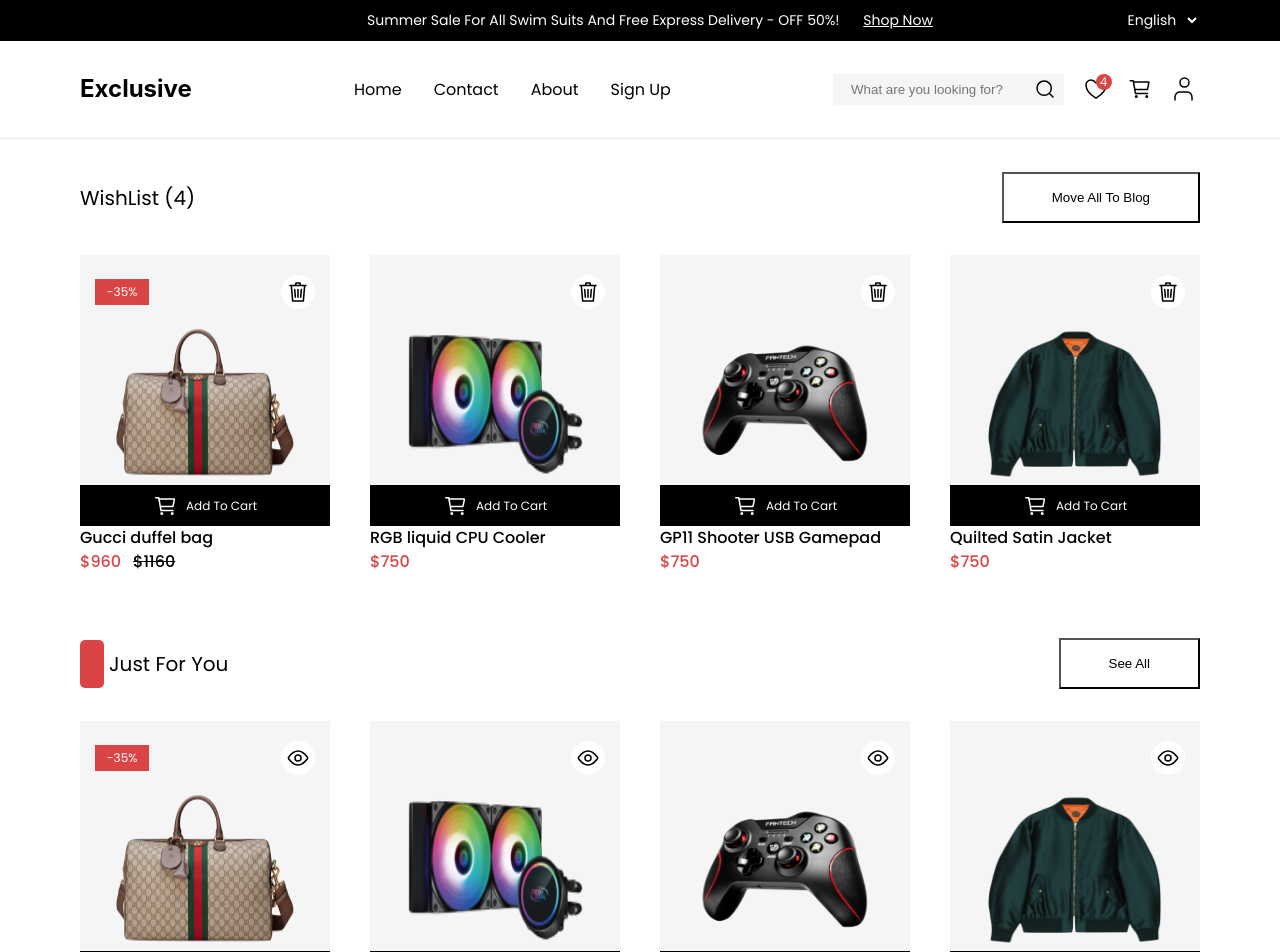
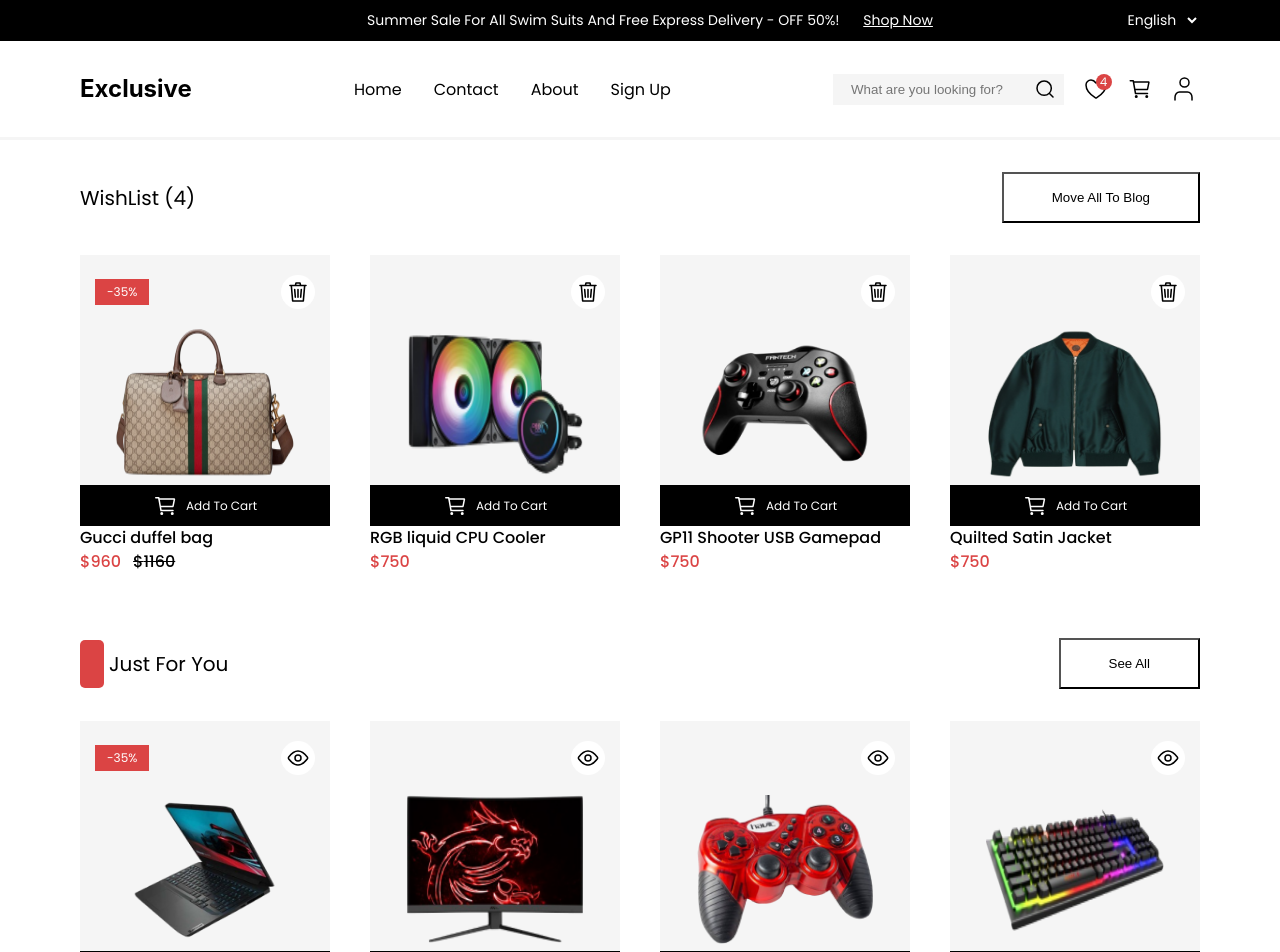
Before and after one commit to Chukwuderah/wishlist, a React (Vite) app: page / in a window 1280 px wide. Shown: the top 952 px of the page. Built offline with nearby package versions, Linux system fonts and the light colour scheme.

Commit message:
updated items

```diff
--- a/src/Suggestion.jsx
+++ b/src/Suggestion.jsx
@@ -1,12 +1,11 @@
 import React from "react";
-import duffle from "../src/assets/duffle.png";
-import gammaxx from "../src/assets/gammaxx.png";
-import frame from "../src/assets/Frame 608.png";
-import jacket from "../src/assets/jacket.png";
-
+import laptop from "../src/assets/Frame 604.png";
+import monitor from "../src/assets/LCD Monitor.png";
+import gamepad from "../src/assets/Gamepad.png";
+import Keyboard from "../src/assets/Keyboard.png";
 const SuggestionItem = ({
-  image = duffle,
-  name = "Gucci duffel bag",
+  image = laptop,
+  name = "ASUS FHD Gaming Laptop",
   price = 960,
   originalPrice,
   showDiscount = false,
@@ -102,19 +101,19 @@
       <div className="flex-container">
         <SuggestionItem showDiscount={true} originalPrice={1160} />
         <SuggestionItem
-          image={gammaxx}
-          name="RGB liquid CPU Cooler"
-          price={750}
+          image={monitor}
+          name="IPS LCD Gaming Monitor"
+          price={1160}
         />
         <SuggestionItem
-          image={frame}
-          name="GP11 Shooter USB Gamepad"
-          price={750}
+          image={gamepad}
+          name="HAVIT HV-G92 Gamepad"
+          price={560}
         />
         <SuggestionItem
-          image={jacket}
-          name="Quilted Satin Jacket"
-          price={750}
+          image={Keyboard}
+          name="AK-900 Wired Keyboard"
+          price={200}
         />
       </div>
     </section>
```
